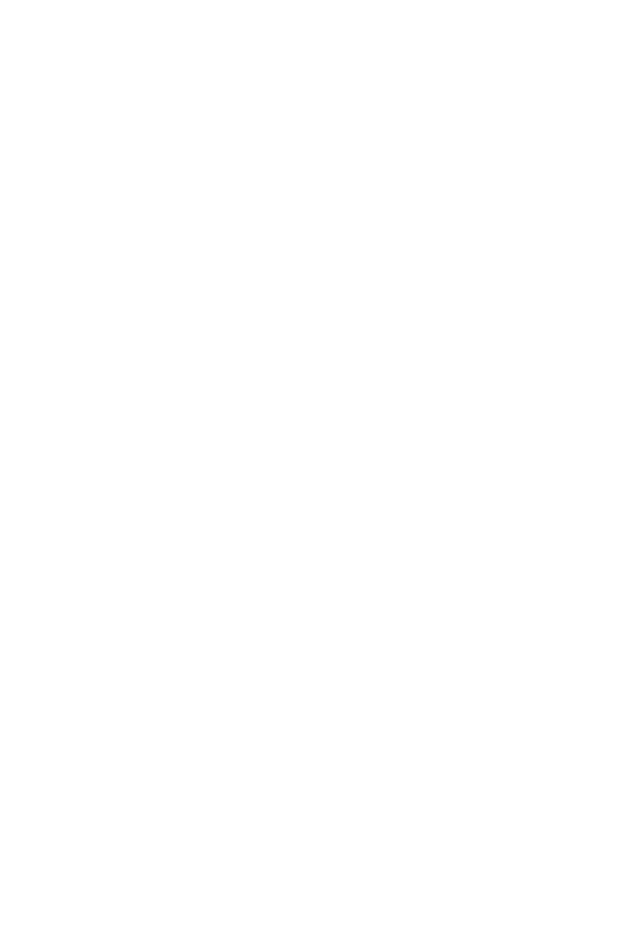
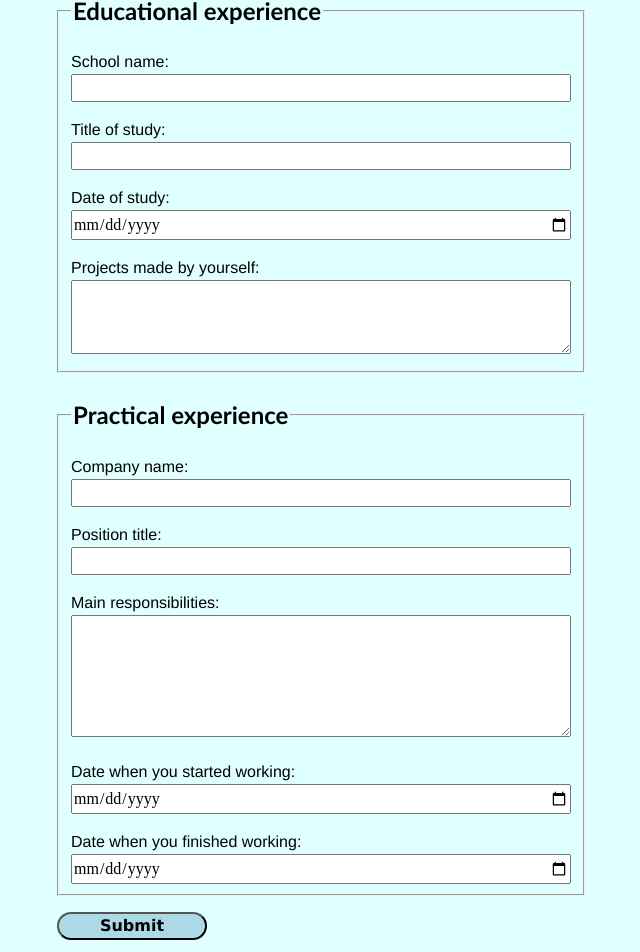
Before and after one commit to ivanovichi123/CV-Application, a React (Vite) app: page / in a window 1280 px wide. Shown: the part 597-1549 px from the top of the page, without its empty margins (319-959 px from the left). Before the commit the page ends 800 px from the top, so only its background shows below. Built offline with nearby package versions, Linux system fonts and the light colour scheme.

Commit message:
feat: Added the form to receive the information

```diff
--- a/src/educational-exp.jsx
+++ b/src/educational-exp.jsx
@@ -0,0 +1,20 @@
+import { useState } from 'react'
+import './general-info.css'
+
+function EducationalExperience() {
+  return (
+        <fieldset id='section-2'>
+          <legend>Educational experience</legend>
+          <label htmlFor="school-name">School name:</label>
+          <input type="text" id='school-name'/>
+          <label htmlFor="title-study">Title of study:</label>
+          <input type="text" id='title-study'/>
+          <label htmlFor="date">Date of study:</label>
+          <input type="date" id='date'/>
+          <label htmlFor="main-responsibilities">Projects made by yourself:</label>
+          <textarea id='main-responsibilities' rows={3} cols={1}></textarea>
+        </fieldset>
+  )
+}
+
+export default EducationalExperience
--- a/src/general-info.css
+++ b/src/general-info.css
@@ -8,6 +8,7 @@
 
 fieldset {
     max-width: 1000px;
+    margin-top: 1.5rem;
 }
 
 legend {
@@ -26,14 +27,34 @@
     width: 500px;
 }
 
-input:invalid {
+#section-2 > input {
+    width: 500px;
+}
+
+#section-3 > input {
+    width: 500px;
+}
+
+textarea {
+    width: 500px;
+}
+
+#section-1 > input:invalid {
     border: 2px solid red;
 }
 
-input:valid {
+#section-1 > input:valid {
     border: 2px solid green;
 }
 
 span {
     color: red;
 }
+
+#submit {
+    margin-top: 1rem;
+    border-radius: 25px;
+    font-family: 'Lucida Sans', 'Lucida Sans Regular', 'Lucida Grande', 'Lucida Sans Unicode', Geneva, Verdana, sans-serif;
+    background-color: lightblue;
+    font-weight: bolder;
+}
--- a/src/general-info.jsx
+++ b/src/general-info.jsx
@@ -2,17 +2,31 @@
 import './general-info.css'
 
 function GeneralInfo() {
+  const [firstName, setFirstName] = useState("First name");
+  const [lastName, setLastName] = useState("Last name");
+  const [email, setEmail] = useState("Email");
+  const [phoneNumber, setPhoneNumber] = useState("Phone number");
+
   return (
         <fieldset id='section-1'>
           <legend>General information</legend>
           <label htmlFor="first-name">First name/s:<span>*</span></label>
-          <input type="text" id='first-name' required/>
+          <input type="text" id='first-name' required
+            onChange={(event) => setFirstName(event.target.value)}
+          />
+
           <label htmlFor="last-name">Last name/s:<span>*</span></label>
-          <input type="text" id='last-name' required/>
+          <input type="text" id='last-name' required
+          />
+
           <label htmlFor="email">Email:<span>*</span></label>
-          <input type="email" id='email' required/>
+          <input type="email" id='email' required
+          />
+
           <label htmlFor="phone-number">Phone number:<span>*</span></label>
-          <input type="tel" id='phone-number' required/> <br />
+          <input type="tel" id='phone-number' required
+          /> <br />
+
         </fieldset>
   )
 }
--- a/src/practical-exp.jsx
+++ b/src/practical-exp.jsx
@@ -0,0 +1,22 @@
+import { useState } from 'react'
+import './general-info.css'
+
+function PracticalExperience() {
+  return (
+        <fieldset id='section-3'>
+          <legend>Practical experience</legend>
+          <label htmlFor="company-name">Company name:</label>
+          <input type="text" id='company-name'/>
+          <label htmlFor="position-title">Position title:</label>
+          <input type="text" id='position-title'/>
+          <label htmlFor="main-responsibilities">Main responsibilities:</label>
+          <textarea id='main-responsibilities' rows={5} cols={1}></textarea>
+          <label htmlFor="date-start">Date when you started working:</label>
+          <input type="date" id='date-start'/>
+          <label htmlFor="date-finish">Date when you finished working:</label>
+          <input type="date" id='date-finish'/>
+        </fieldset>
+  )
+}
+
+export default PracticalExperience
--- a/src/the-form.jsx
+++ b/src/the-form.jsx
@@ -1,10 +1,21 @@
 import GeneralInfo from "./general-info";
+import EducationalExperience from "./educational-exp";
+import PracticalExperience from "./practical-exp";
 
 function TheForm() {
+    function theSubmit(e) {
+        e.preventDefault();
+        console.log("Hello");
+    }
+
+
     return (
         <section>
-            <form>
+            <form onSubmit={theSubmit}>
                 <GeneralInfo />
+                <EducationalExperience />
+                <PracticalExperience />
+                <button id="submit">Submit</button>
             </form>
         </section>
     )
```
